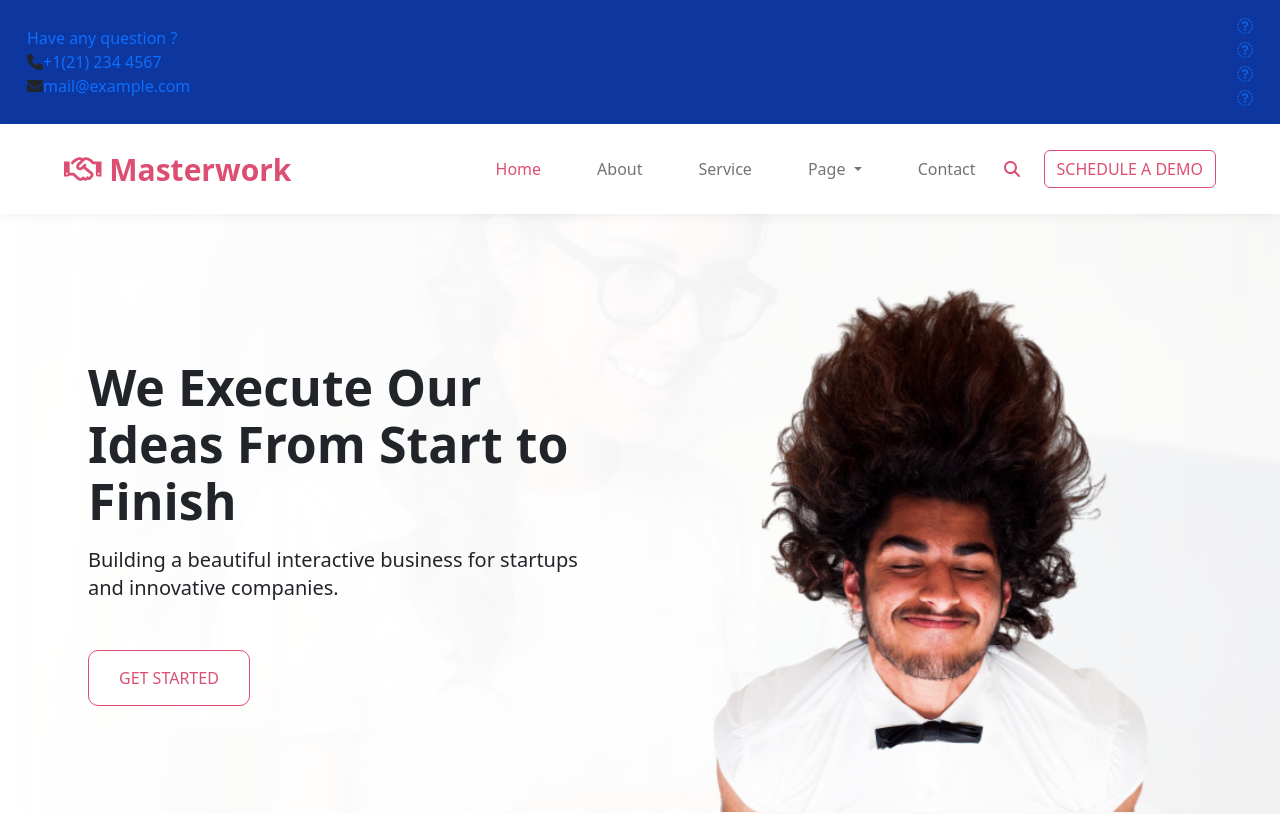
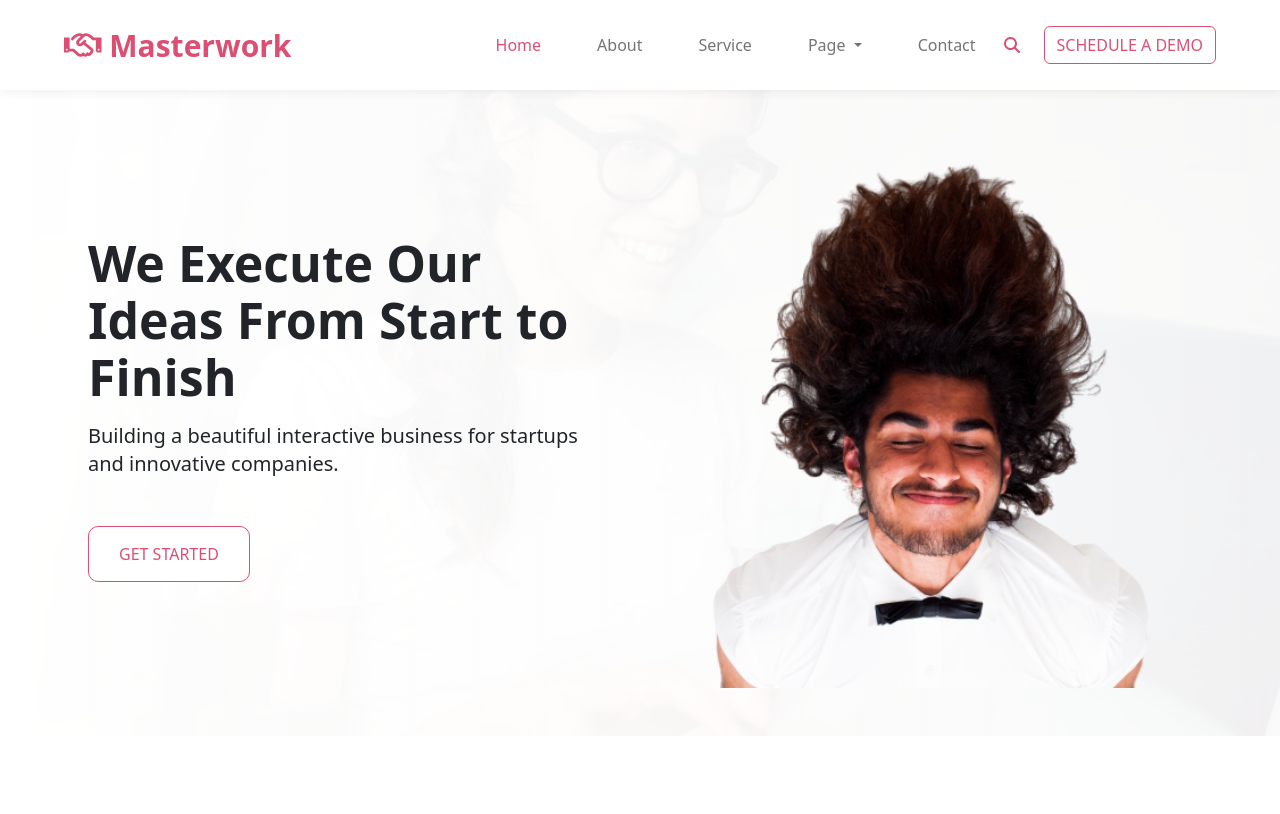
Before and after one commit to pnga2002/masterWork, a plain HTML site: page index.html in a window 1280 px wide. Shown: the top 814 px of the page. Drawn offline with nearby package versions, Linux system fonts and the light colour scheme; a script that the page names is missing.

Commit message:
merge blog

```diff
--- a/index.html
+++ b/index.html
@@ -28,55 +28,6 @@
 </head>
 
 <body>
-    <section class="w3l-top-header">
-		<div class="container-fluid TopHeader">
-			<div class="top-content-w3ls d-flex align-items-center justify-content-between">
-
-
-				<div class="top-headers HeaderLeftInfo">
-
-					<ul>
-
-																		<li>
-							<a href="contact" class="d-sm-block d-none">Have any question ?</a>
-						</li>
-
-																		<li>
-							<i class="fa fa-phone"></i><a href="tel:+1(21) 234 4567">+1(21) 234 4567</a>
-						</li>
-
-																		<li>
-							<i class="fa fa-envelope"></i><a href="mailto:mail@example.com">mail@example.com</a>
-						</li>
-
-					</ul>
-
-				</div>
-
-												<div class="top-headers top-headers-2 SocialIcons">
-					<ul>
-																		<li>
-							<a href="https://facebook.com/w3layouts"><span class="fa fa-facebook"></span></a>
-						</li>
-
-																		<li>
-							<a href="https://twitter.com/w3layouts"><span class="fa fa-twitter"></span></a>
-						</li>
-
-																		<li>
-							<a href="https://instagram.com/w3layouts"><span class="fa fa-instagram"></span></a>
-						</li>
-
-																		<li class="mr-0">
-							<a href="https://Linkedin.com/w3layouts"><span class="fa fa-linkedin"></span></a>
-						</li>
-
-					</ul>
-				</div>
-
-			</div>
-		</div>
-	</section>
     <!-- header -->
     <header id="site-header">
         <div class="header">
```
